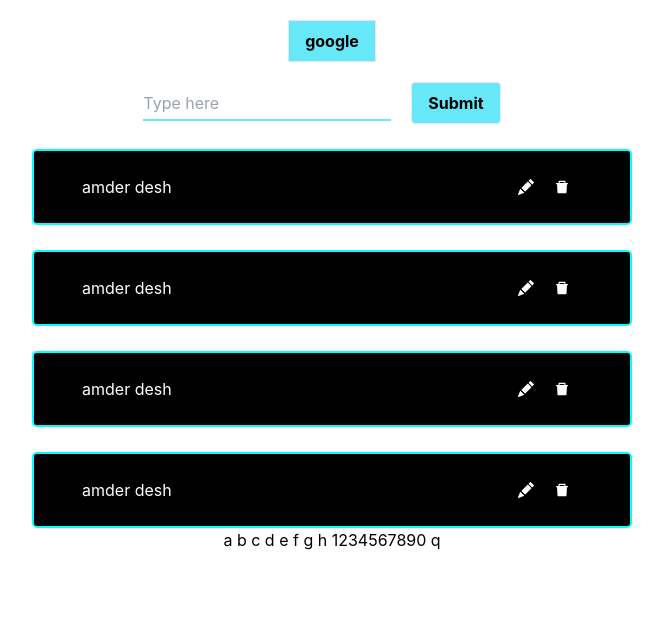
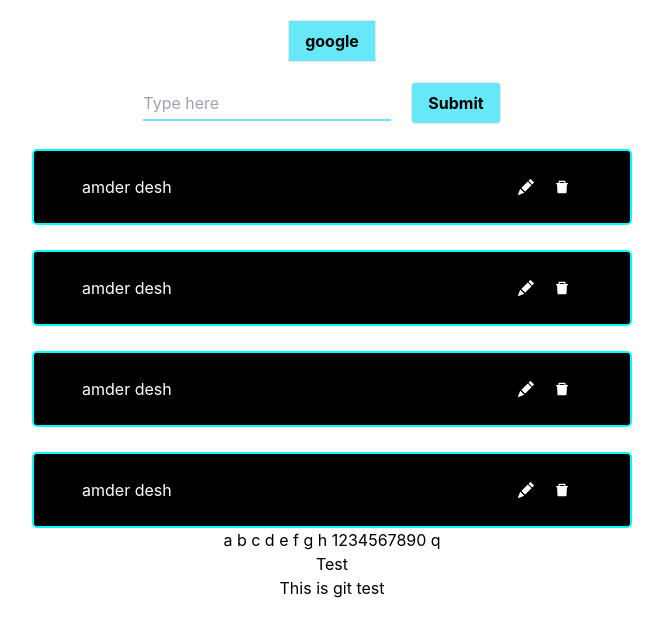
Before and after one commit to Emranul-Farhad/todos-client, a React (Create React App) app: page / in a window 1280 px wide. Shown: the top 636 px of the page, without its empty margins (308-971 px from the left). Built offline with nearby package versions, Linux system fonts and the light colour scheme.

Commit message:
test file

```diff
--- a/src/App.js
+++ b/src/App.js
@@ -4,6 +4,7 @@ import Home from './components/Home/Home';
 import Tdos from './components/Tdos';
 import { useSignInWithGoogle } from 'react-firebase-hooks/auth';
 import auth from './components/firekey/Fire';
+import Test from './components/Another/Test';
 
 
 function App() {
@@ -20,6 +21,8 @@ function App() {
        border  rounded"'>google</button>
        {/* home part  */}
      <Home></Home>
+     {/* test */}
+     <Test></Test>
     </div>
   );
 }
--- /dev/null
+++ b/src/components/Another/Test.js
@@ -0,0 +1,15 @@
+import React from 'react'
+
+
+
+
+const Test = () => {
+  return (
+    <div>Test
+
+        <h3>This is git test</h3>
+    </div>
+  )
+}
+
+export default Test
```
